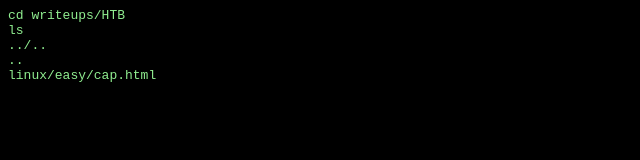
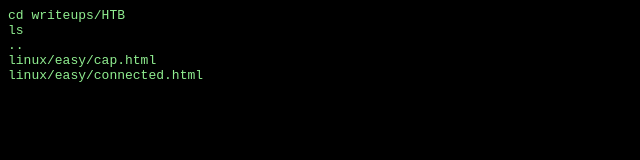
Before and after one commit to Qu1ck5h0t/qu1ck5h0t.github.io, a plain HTML site: page ctf/writeups/HTB/index.html in a window 1280 px wide. Shown: the whole page, without its empty margins (0-640 px from the left). Drawn offline with Linux system fonts and the light colour scheme.

Commit message:
aasafshuiahfsahudiashdsa

```diff
--- a/ctf/writeups/HTB/index.html
+++ b/ctf/writeups/HTB/index.html
@@ -15,6 +15,6 @@ cd writeups/HTB
 <br>
 ls
 <link rel="icon" href="https://raw.githubusercontent.com/Qu1ck5h0t/qu1ck5h0t.github.io/main/favicon.ico">
-<a href="https://qu1ck5h0t.github.io/ctf/">../..</a>
 <a href="https://qu1ck5h0t.github.io/ctf/writeups/">..</a>
 <a href="https://qu1ck5h0t.github.io/ctf/writeups/HTB/cap.html">linux/easy/cap.html</a>
+<a href="https://qu1ck5h0t.github.io/ctf/writeups/HTB/connected.html">linux/easy/connected.html</a>
```
